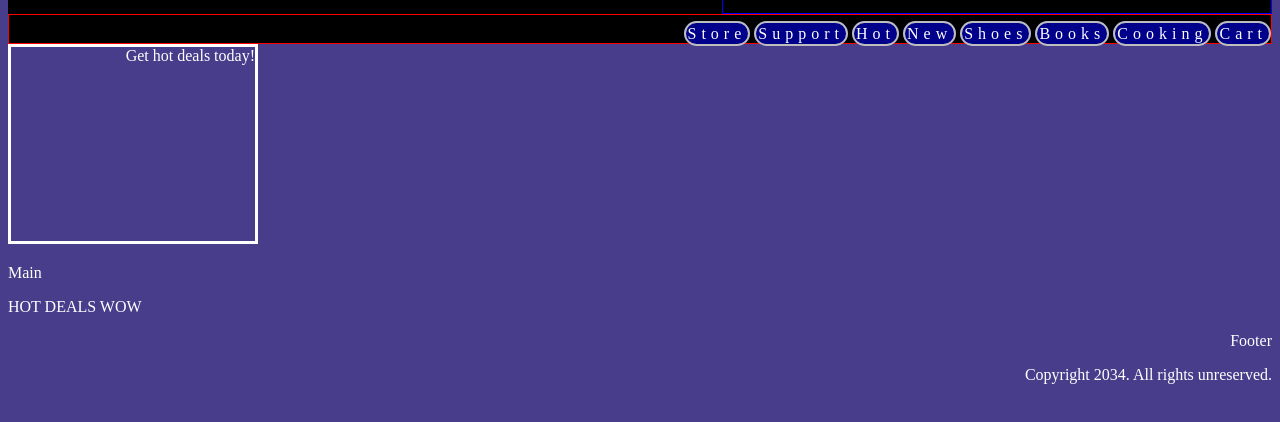
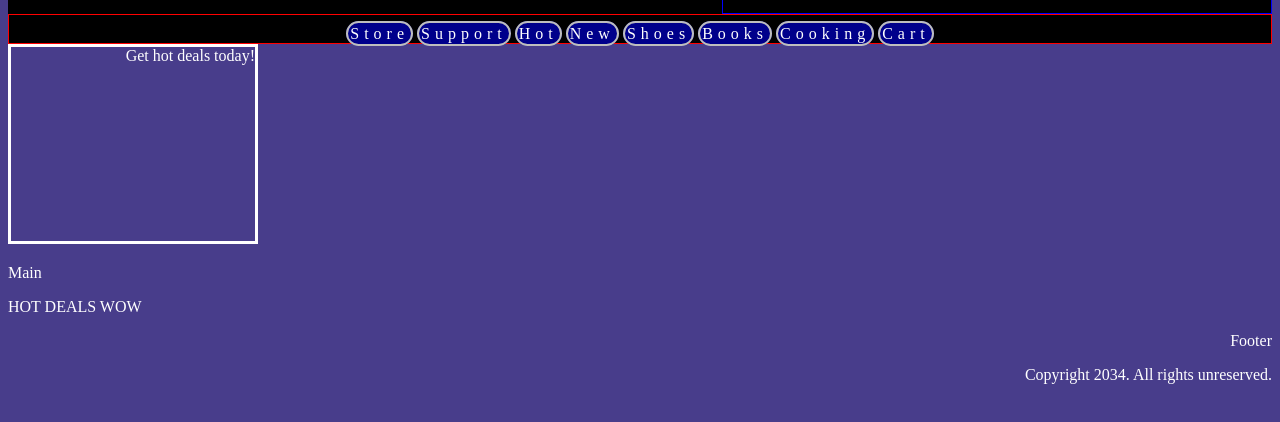
Before and after one commit to lchua2314/E-commerce-Website, a plain HTML site: page index.html in a window 1280 px wide. Shown: the part 144-566 px from the top of the page. Drawn offline with Linux system fonts and the light colour scheme; a web font is replaced by a local one.

Commit message:
Centered the nav hyperlinks

```diff
--- a/css/style.css
+++ b/css/style.css
@@ -179,10 +179,6 @@ header a:hover {
 }
 */
 
-nav {
-    text-align: right;
-}
-
 footer {
     text-align: end;
 }
```
